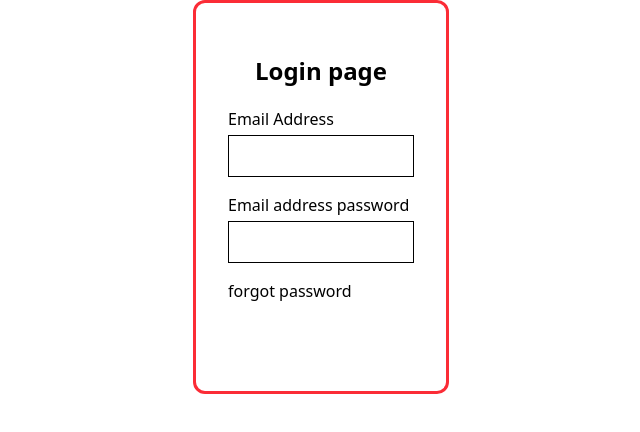
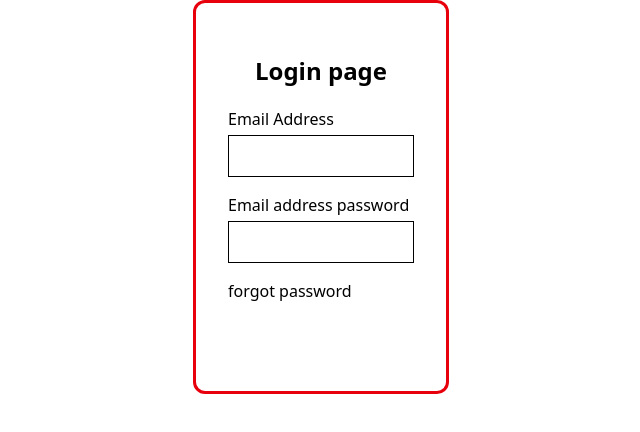
Before and after one commit to sagiransari75/section1, a plain HTML site: page loginusingtailwind.html in a window 1280 px wide. Shown: the whole page, without its empty margins (319-959 px from the left). Drawn offline with nearby package versions, Linux system fonts and the light colour scheme.

Commit message:
usingtailwind

```diff
--- a/loginusingtailwind.html
+++ b/loginusingtailwind.html
@@ -7,7 +7,7 @@
   </head>
   <body class="flex justify-center items-center ">
 
-    <div class="border-3 border-red-500 w-1/5 p-8 rounded-xl">
+    <div class="border-3 border-red-600 w-1/5 p-8 rounded-xl">
         <h3 class="text-center font-bold text-2xl my-5">Login page</h3>
         <form>
 
```
